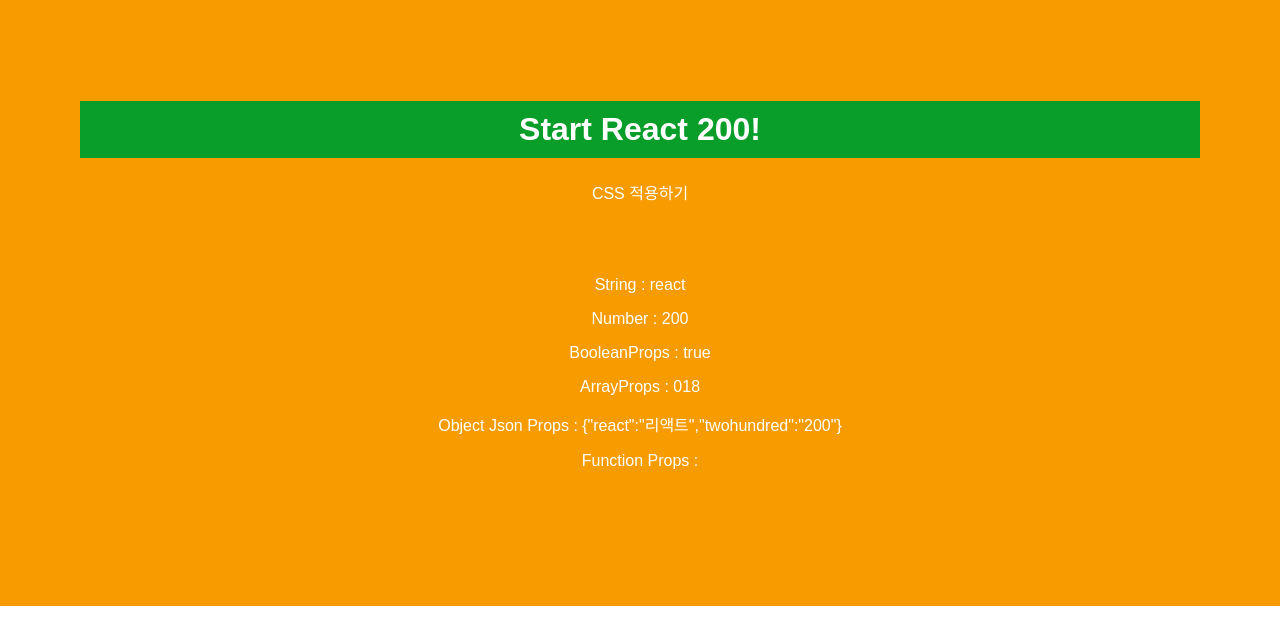
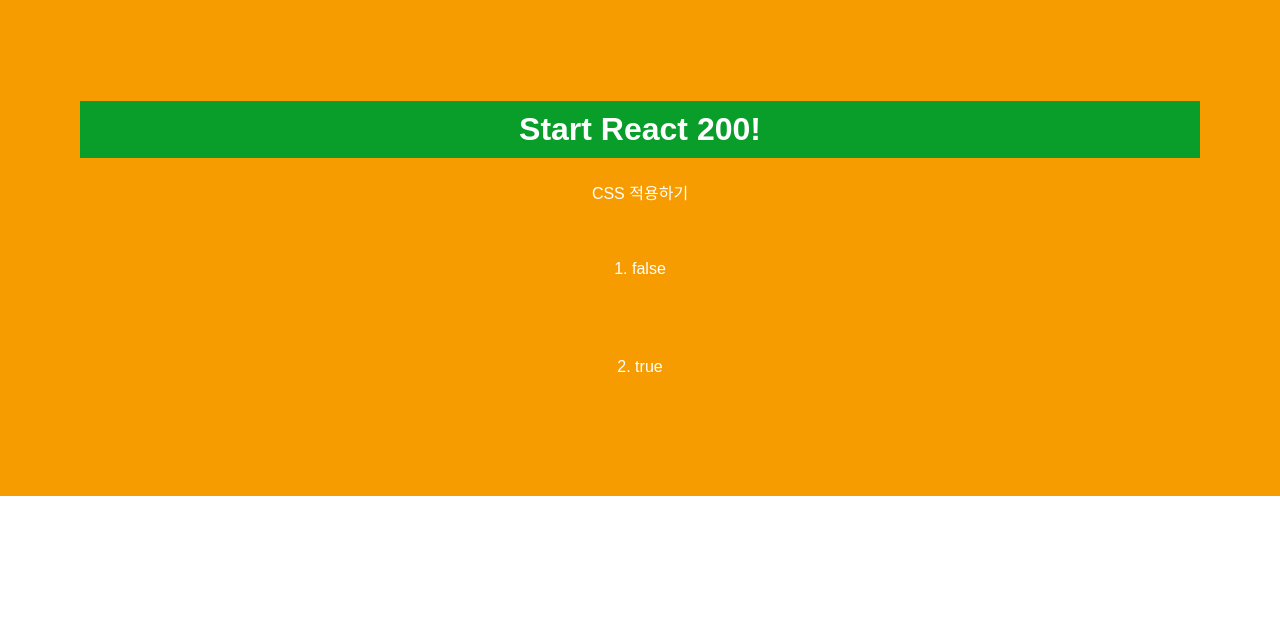
Before and after one commit to jeonnni/react200, a React (Create React App) app: page / in a window 1280 px wide. Shown: the top 644 px of the page. Built offline with nearby package versions, Linux system fonts and the light colour scheme; the HTML template or start-up script is replaced by a standard one.

Commit message:
PropsBoolean

```diff
--- a/src/App.js
+++ b/src/App.js
@@ -1,6 +1,6 @@
 // import logo from './logo.svg';
 import './App.css';
-import R015PropsDataType from './components/R015PropsDataType';
+import Props from './components/R016PropsBoolean';
 
 function App() {
   return (
@@ -8,14 +8,8 @@
       <h1>Start React 200!</h1>
       <p>CSS 적용하기</p>
 
-      <R015PropsDataType
-        String="react"
-        Number={200}
-        Boolean={1==1}
-        Array={[0,1,8]}
-        ObjectJson={{react:'리액트',twohundred:'200'}}
-        Function={() => console.log("FunctionProps:function!")}
-      />
+      <Props BooleanTrueFalse={false}/>
+      <Props BooleanTrueFalse/>
     </div>
   );
 }
--- /dev/null
+++ b/src/components/R016PropsBoolean.js
@@ -0,0 +1,21 @@
+import { Component } from "react";
+
+/**
+ * props 값을 Boolean 형으로 하위 컴포넌트에 전달할 경우 true,false 중 하나를 할당한다
+ * 할당하지 않고 넘기면 기본 true 가 기본값
+ */
+
+class R016PropsBoolean extends Component {
+    render(){
+        let {BooleanTrueFalse} = this.props
+
+        return(
+            <div>
+                {BooleanTrueFalse ? '2. ' : '1. '}
+                {BooleanTrueFalse.toString()}
+            </div>
+        )
+    }
+}
+
+export default R016PropsBoolean;
```
